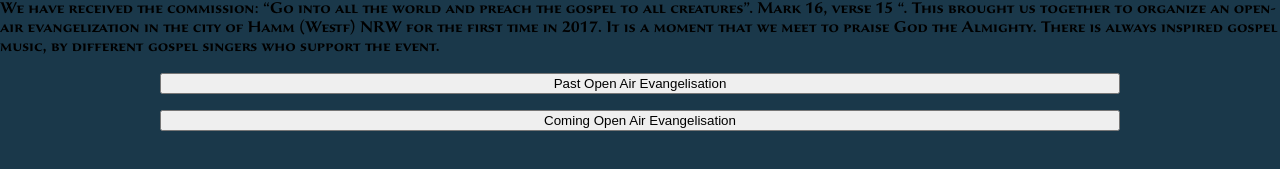
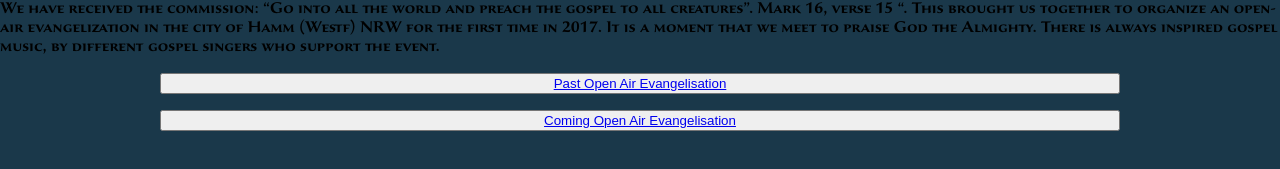
Before and after one commit to Baouldguyd/mowdmin, a React (Create React App) app: page /events/crusade in a window 1280 px wide. Shown: the part 375-544 px from the top of the page. Built offline with nearby package versions, Linux system fonts and the light colour scheme.

Commit message:
update crusade details

```diff
--- a/src/Components/Events/CrusadeDetails.jsx
+++ b/src/Components/Events/CrusadeDetails.jsx
@@ -36,8 +36,18 @@ const Crusade = () => {
           margin: "0 auto",
         }}
       >
-        <button> Past Open Air Evangelisation </button>
-        <button>Coming Open Air Evangelisation</button>
+        <button>
+        <a href="https://www.mowdministries.org/galerie">
+        Past Open Air Evangelisation
+        </a>
+        </button>
+
+        <button>
+        <a href="https://www.mowdministries.org/events">
+        Coming Open Air Evangelisation
+        </a>
+        </button>
+
       </div>
     </div>
   );
```
